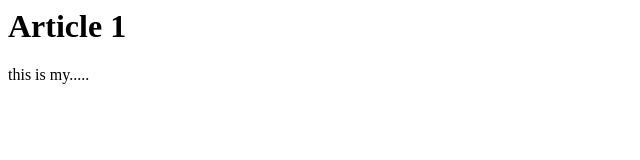
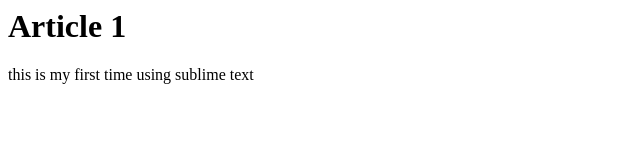
Before and after one commit to peter-wathithi/pixiewailer, a plain HTML site: page test2/index.html in a window 1280 px wide. Shown: the whole page, without its empty margins (0-640 px from the left). Drawn offline with Linux system fonts and the light colour scheme.

Commit message:
this is easy

```diff
--- a/test2/index.html
+++ b/test2/index.html
@@ -4,6 +4,6 @@
 </head>
 <body>
 <h1> Article 1 </h1>
-<p> this is my.....</p>
+<p> this is my first time using sublime text</p>
 </body>
 </html>
```
